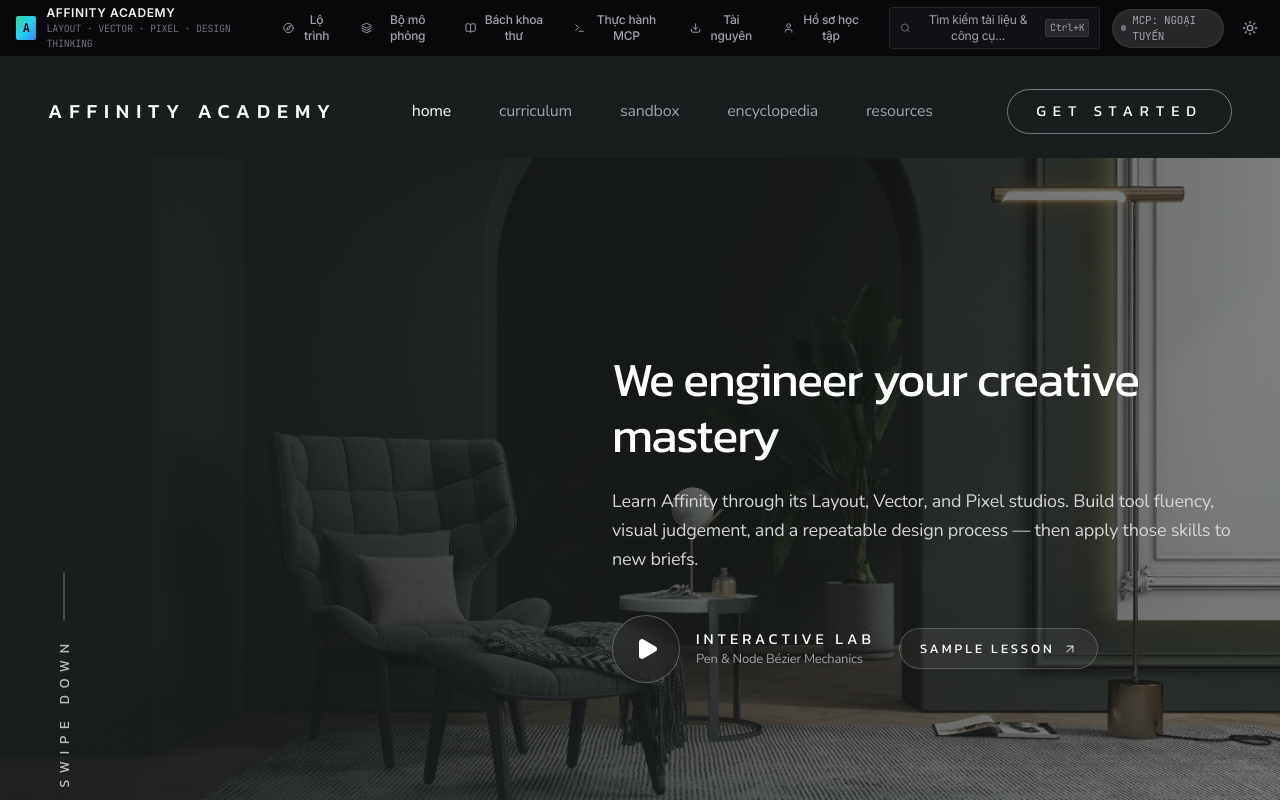
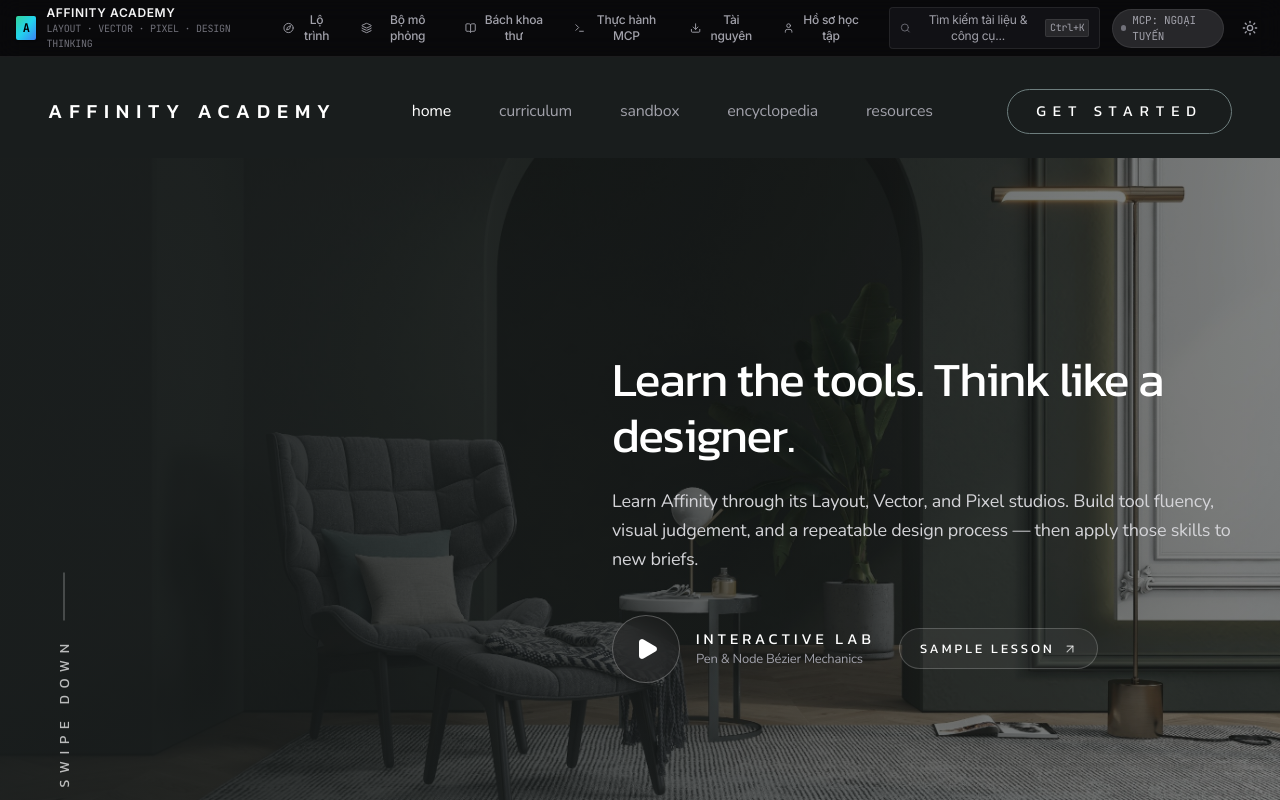
Before and after one commit to phuongit123/t-i-b-ngu-v-th-ch-n-c-t, a React (Vite) app: page / in a window 1280 px wide. Shown: the top 800 px of the page. Built offline with nearby package versions, Linux system fonts and the light colour scheme.

Commit message:
fix(home): make the learning outcome explicit

```diff
--- a/src/pages/HomePage.tsx
+++ b/src/pages/HomePage.tsx
@@ -107,7 +107,7 @@ export const HomePage: React.FC<HomePageProps> = ({
         <div className="relative z-10 max-w-[1440px] w-full mx-auto px-6 sm:px-12 py-20 flex flex-col items-end">
           <div className="max-w-[620px] w-full text-left space-y-6">
             <h1 className="font-kanit font-normal text-[36px] sm:text-[44px] lg:text-[48px] text-white leading-[1.15] tracking-tight">
-              We engineer your creative mastery
+              Learn the tools. Think like a designer.
             </h1>
             <p className="font-nunito font-normal text-[16px] sm:text-[18px] text-zinc-300 leading-relaxed">
               Learn Affinity through its Layout, Vector, and Pixel studios. Build tool fluency, visual judgement, and a repeatable design process — then apply those skills to new briefs.
@@ -531,7 +531,7 @@ export const HomePage: React.FC<HomePageProps> = ({
             </div>
 
             <p className="font-nunito text-[15px] text-zinc-400 max-w-[480px] text-left md:text-right">
-              Precision design curriculum engineered for human creators and autonomous AI agents.
+              Understand the tools, choose the right workflow, and create with design intent.
             </p>
           </div>
         </div>
```
